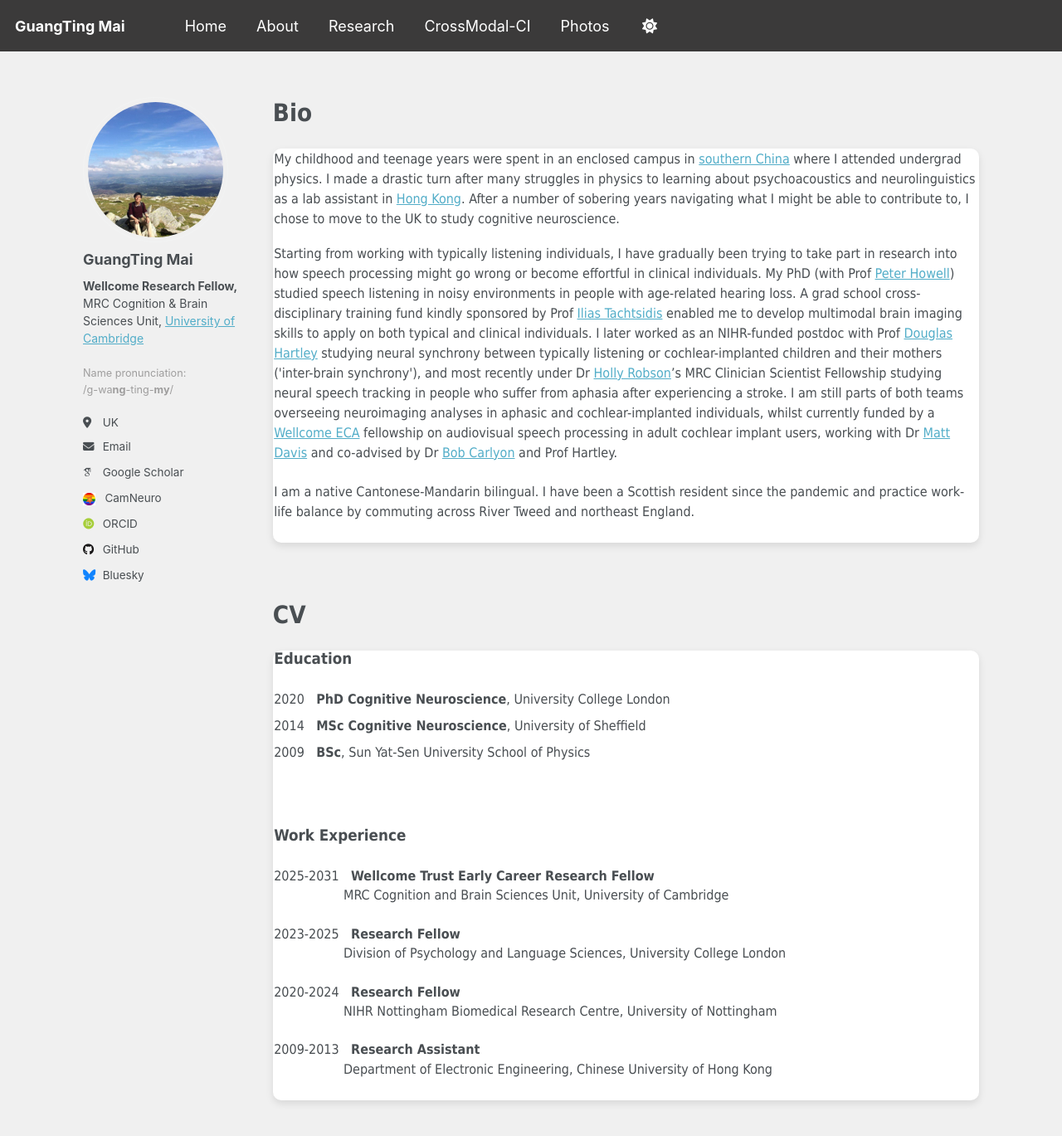
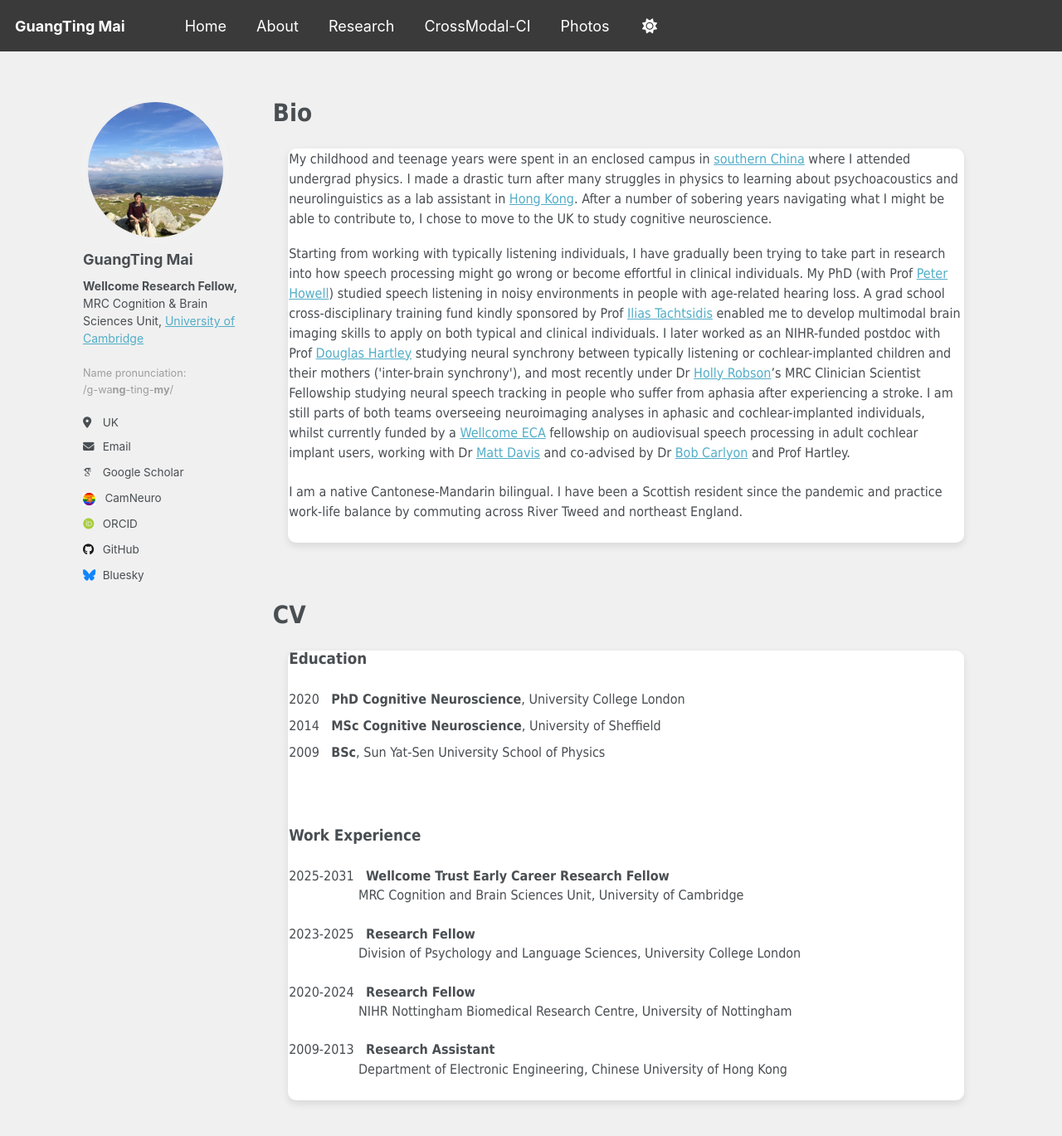
Before and after one commit to guangtingmai/guangtingmai.github.io, a Jekyll site: the page built from _pages/about.html, in a window 1280 px wide and 1400 px high. Shown: the top 1369 px of the window at 83% size. Built offline with Jekyll 4.4.1, drawn with Linux system fonts in a browser that asks for light colours; some web fonts are replaced.

Commit message:
Update custom.scss

```diff
--- a/_sass/custom.scss
+++ b/_sass/custom.scss
@@ -74,5 +74,5 @@ html, body {
   border-radius: 10px;
   box-shadow: 0 4px 10px rgba(0,0,0,0.1);
   max-width: 100%;
-  margin: 0 0;
+  margin: 1rem 1rem;
 }
```
